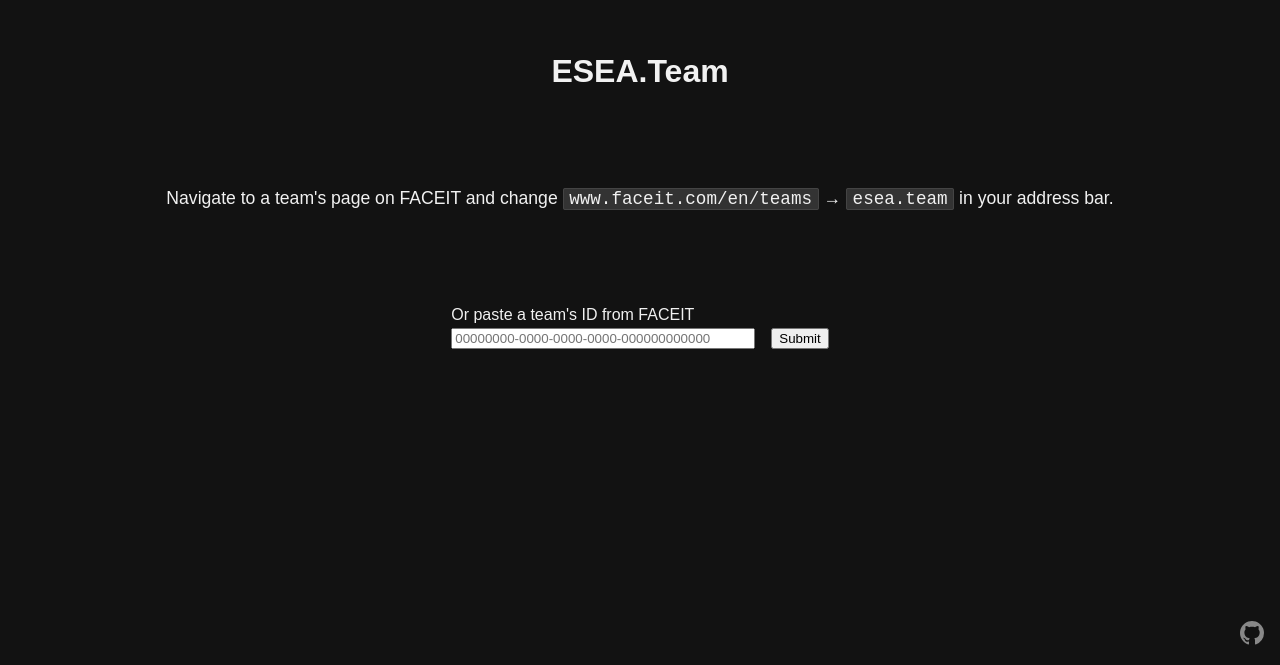
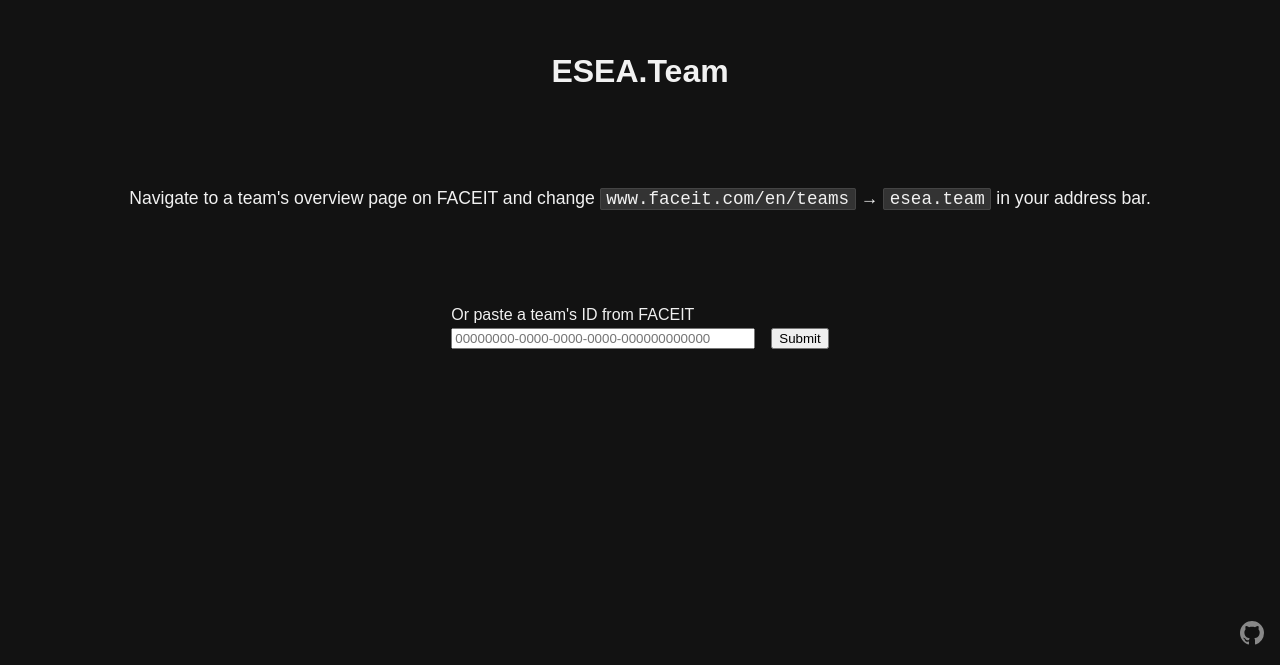
Before and after one commit to jacobmischka/esea.team, a SvelteKit app: page / in a window 1280 px wide. Shown: the part 135-800 px from the top of the page. Built offline with nearby package versions, Linux system fonts and the light colour scheme.

Commit message:
Clarify overview in landing page text

```diff
--- a/src/routes/+page.svelte
+++ b/src/routes/+page.svelte
@@ -16,7 +16,7 @@
 	</header>
 
 	<p>
-		Navigate to a team's page on FACEIT and change
+		Navigate to a team's overview page on FACEIT and change
 		<code>www.faceit.com/en/teams</code> →
 		<code>esea.team</code> in your address bar.
 	</p>
```
